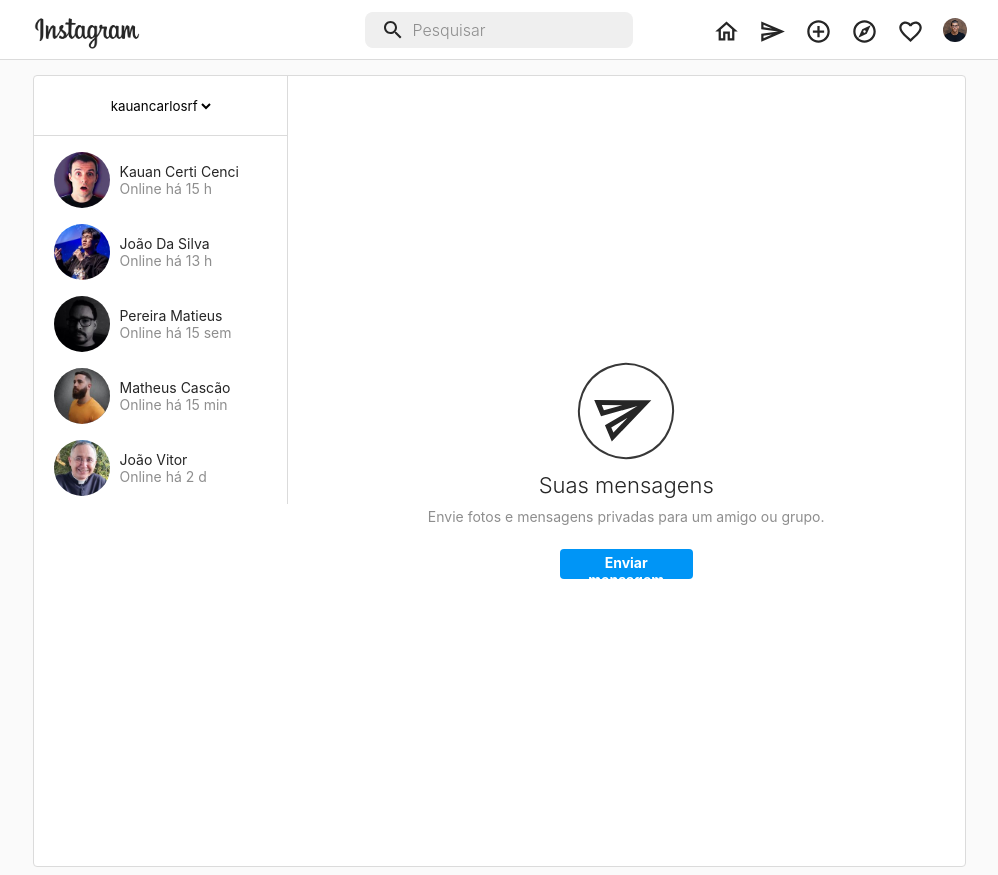
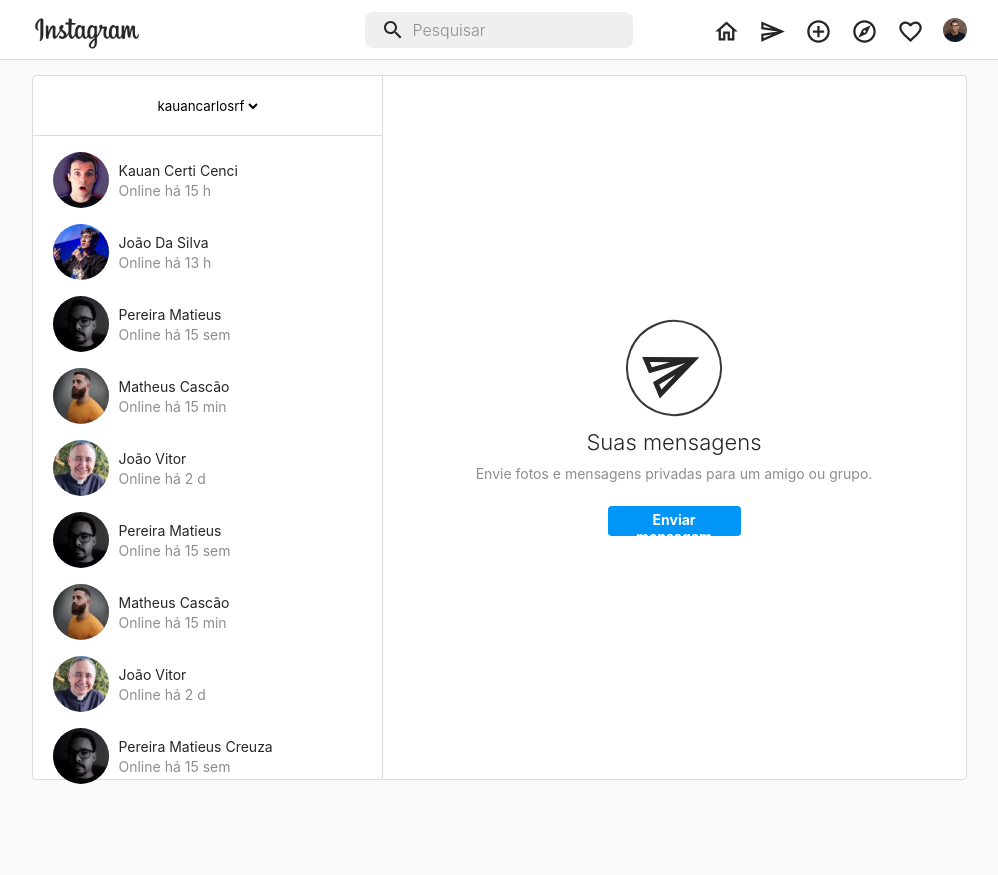
Before and after one commit to kauancarlosrf/instagram-web, a React (Create React App) app: page /direct/inbox in a window 1280 px wide. Shown: the whole page, without its empty margins (141-1139 px from the left). After the commit the page ends 800 px from the top, so only its background shows below. Built offline with nearby package versions, Linux system fonts and the light colour scheme; the HTML template or start-up script is replaced by a standard one.

Commit message:
Pequenos ajustes nas medidas do Direct/Inbox

```diff
--- a/src/components/Inbox/SideBar/ListaPerfis/ItemPerfil/index.tsx
+++ b/src/components/Inbox/SideBar/ListaPerfis/ItemPerfil/index.tsx
@@ -1,4 +1,3 @@
-import { PropaneSharp } from "@mui/icons-material";
 import React from "react";
 import { Container, Image, BoxNomePerfilEInformacoes, UserName, UltimasInformacoes } from './style';
 
--- a/src/components/Inbox/SideBar/ListaPerfis/ItemPerfil/style.ts
+++ b/src/components/Inbox/SideBar/ListaPerfis/ItemPerfil/style.ts
@@ -21,6 +21,8 @@
 export const BoxNomePerfilEInformacoes = styled.div`
   display: flex;
   flex-direction: column;
+
+  gap: 3px;
 `;
 
 export const UserName = styled.span`
--- a/src/components/Inbox/SideBar/ListaPerfis/style.ts
+++ b/src/components/Inbox/SideBar/ListaPerfis/style.ts
@@ -5,9 +5,7 @@
   flex-direction: column;
   align-items: center;
 
-  width: 100%;
+  width: 350px;
 
   padding-top: 8px;
-
-  border-right: 1px solid rgb(219, 219, 219);
 `;
--- a/src/components/Inbox/SideBar/style.ts
+++ b/src/components/Inbox/SideBar/style.ts
@@ -4,6 +4,7 @@
   width: 350px;
   height: 100%;
 
+  border-right: 1px solid rgb(219, 219, 219);
 `;
 
 export const BoxChangeAccount = styled.div`
@@ -16,6 +17,5 @@
 
   padding: 0 20px;
 
-  border-right: 1px solid rgb(219, 219, 219);
   border-bottom: 1px solid rgb(219, 219, 219);
 `;
--- a/src/components/Inbox/style.ts
+++ b/src/components/Inbox/style.ts
@@ -7,14 +7,16 @@
   width: 100%;
   height: 100%;
 
-  margin-top: 75px;
+  padding: 75px 20px 20px 20px;
+
 `;
 
 export const BoxMain = styled.div`
   display: flex;
 
-  width: 933px;
-  height: 792px;
+  width: 100%;
+  max-width: 935px;
+  height: 100%;
 
   border: 1px solid rgb(219, 219, 219);
   border-radius: 4px;
--- a/src/data/dados.ts
+++ b/src/data/dados.ts
@@ -120,4 +120,24 @@
     userName: 'João Vitor',
     ultimaVezOnline: '2 d'
   },
+  {
+    imgPerfil: FabioAkitaPerfilImg,
+    userName: 'Pereira Matieus',
+    ultimaVezOnline: '15 sem'
+  },
+  {
+    imgPerfil: MiguelSorianiPerfilImg,
+    userName: 'Matheus Cascão',
+    ultimaVezOnline: '15 min'
+  },
+  {
+    imgPerfil: PadreLeonardoPerfilImg,
+    userName: 'João Vitor',
+    ultimaVezOnline: '2 d'
+  },
+  {
+    imgPerfil: FabioAkitaPerfilImg,
+    userName: 'Pereira Matieus Creuza',
+    ultimaVezOnline: '15 sem'
+  },
 ];
```
